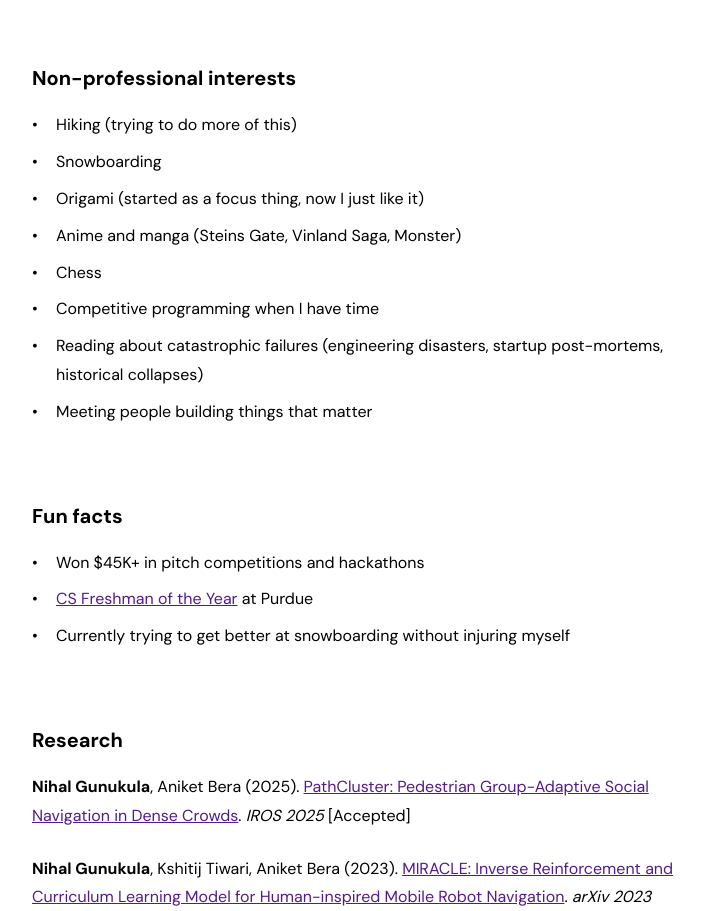
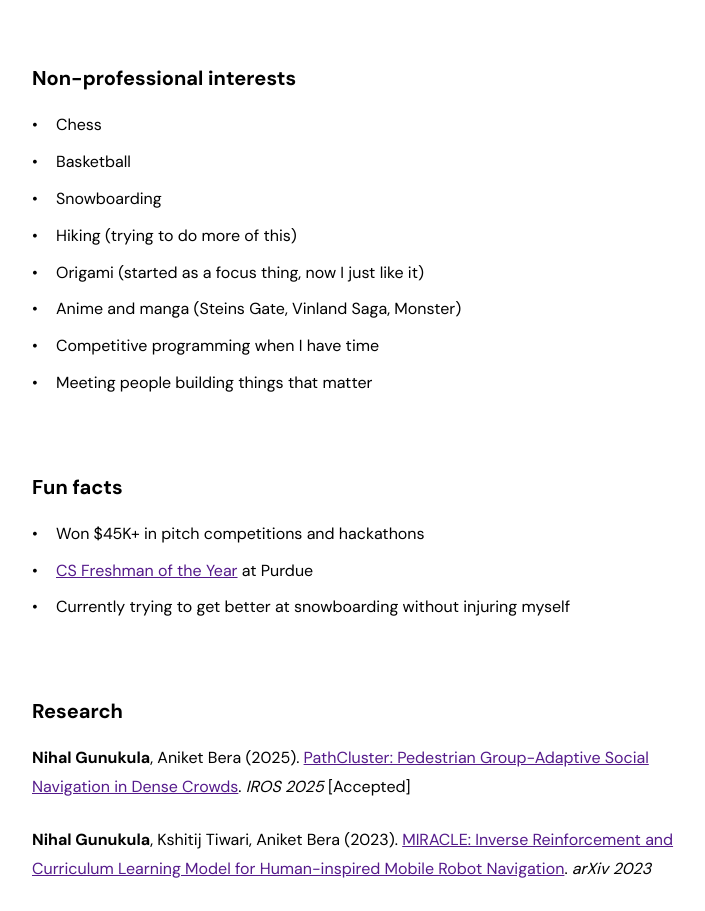
Before and after one commit to nihalgunu/nihalgunu.github.io, a plain HTML site: page index.html in a window 1280 px wide. Shown: the part 1103-2014 px from the top of the page, without its empty margins (278-983 px from the left). Drawn offline with Linux system fonts and the light colour scheme.

Commit message:
Reorder interests: Chess, Basketball, Snowboarding first; remove catastrophic failures item

```diff
--- a/index.html
+++ b/index.html
@@ -66,13 +66,13 @@
                 <h2>Non-professional interests</h2>
                 <div class="content">
                     <ul class="interests-list">
+                        <li>Chess</li>
+                        <li>Basketball</li>
+                        <li>Snowboarding</li>
                         <li>Hiking (trying to do more of this)</li>
-                        <li>Snowboarding</li>
                         <li>Origami (started as a focus thing, now I just like it)</li>
                         <li>Anime and manga (Steins Gate, Vinland Saga, Monster)</li>
-                        <li>Chess</li>
                         <li>Competitive programming when I have time</li>
-                        <li>Reading about catastrophic failures (engineering disasters, startup post-mortems, historical collapses)</li>
                         <li>Meeting people building things that matter</li>
                     </ul>
                 </div>
```
